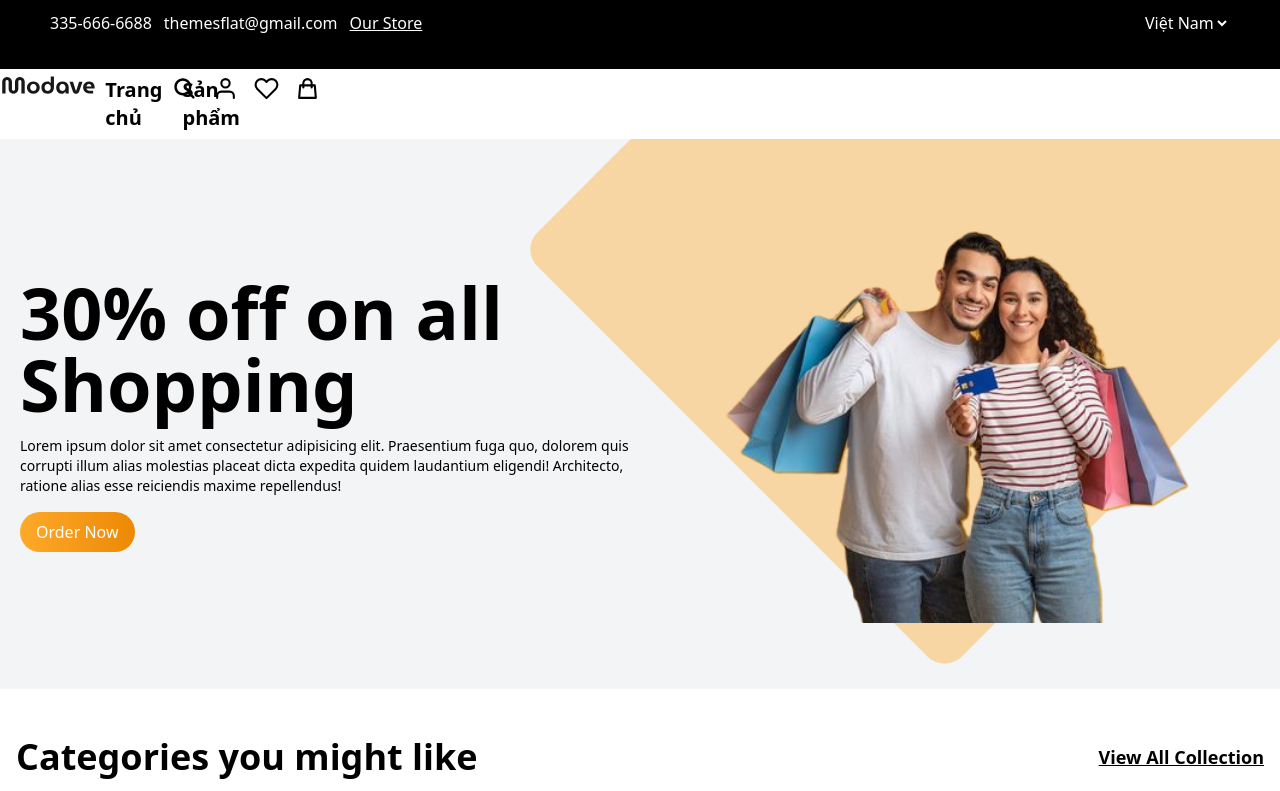
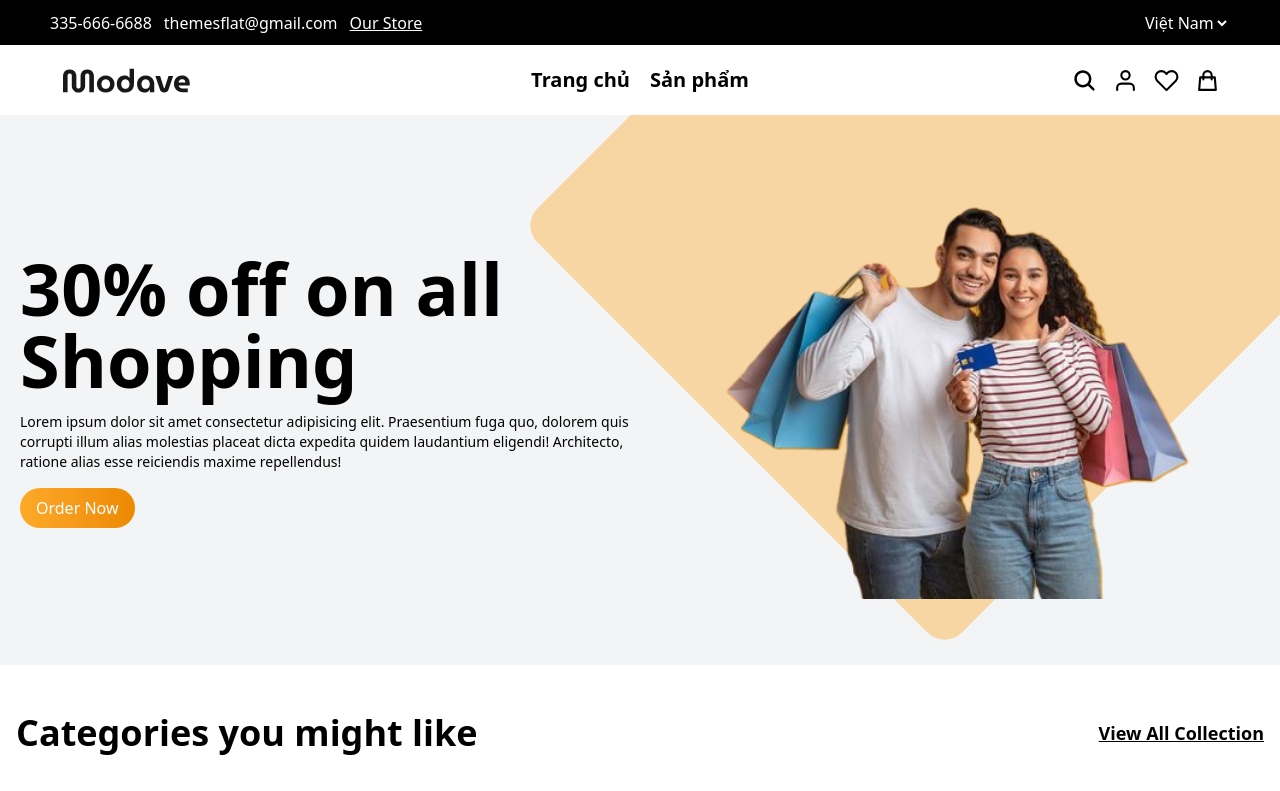
Before and after one commit to phuclonghuudong/LuanVanTotNghiepUIT, a React (Vite) app in the folder shop/: page / in a window 1280 px wide. Shown: the top 791 px of the page. Built offline with nearby package versions, Linux system fonts and the light colour scheme.

Commit message:
fix error header merge frontend

```diff
--- a/shop/src/v1/screens/layouts/Navbar.jsx
+++ b/shop/src/v1/screens/layouts/Navbar.jsx
@@ -1,45 +1,46 @@
-import { FiHeart, FiUser } from "react-icons/fi";
-import { HiOutlineShoppingBag } from "react-icons/hi";
-import { IoMenuOutline, IoSearch } from "react-icons/io5";
-import logo from "../../assets/logo/logo.svg";
-const Menu = [
+import React from 'react'
+import { IoMenuOutline, IoSearch } from 'react-icons/io5';
+import logo from '../../assets/logo/logo.svg';
+import { FiHeart, FiUser } from 'react-icons/fi';
+import { HiOutlineShoppingBag } from 'react-icons/hi';
+const Menu= [
   {
   id:1,
   name:'Trang chủ',
   link:"/"
   },
   {
-    id: 2,
-    name: "Sản phẩm",
-    link: "/products",
+  id:2,
+  name:'Sản phẩm',
+  link:"/products"
   },
-];
+
+]
 const Navbar = () => {
   return (
-
-    <header className="h-[70px]">
-        <div className="flex items-center h-full">
-          <div className="w-1/4 md:w-1/3 xl:hidden">
+    <header className='h-[70px] px-[10px]'>
+      <div className='container h-full mx-auto xl:px-[50px] '>
+        <div className='flex items-center h-full'>
+          <div className='w-1/4 md:w-1/3 xl:hidden'>
             <a href="#">
-              <IoMenuOutline fontSize={"30px"} />
+              <IoMenuOutline fontSize={'30px'} />
             </a>
           </div>
           <div className="md:w-1/3 w-1/2 xl:w-1/4 flex justify-center xl:justify-start">
               <a href="index.html" className="justify-center">
                   <img src={logo} alt="logo" className="logo"/>
               </a>
-
+          </div>
           <div className="hidden xl:block xl:w-1/2">
               <nav>
-              <ul className="flex items-center gap-5 justify-center">
-                {Menu.map((data) => (
-                  <li>
+                <ul className='flex items-center gap-5 justify-center'>
+                  {
+                  Menu.map((data)=>(
+                    <li key={data.id}>
                       <a
                       href={data.link}
-                      className="inline-block hover:text-red-700 hover:text-semibold hover:text-xl text-xl font-semibold duration-200"
-                    >
-                      {data.name}
-                    </a>
+                      className='inline-block hover:text-red-700 hover:text-semibold hover:text-xl text-xl font-semibold duration-200'
+                      >{data.name}</a>
                     </li>
                   ))}
                 </ul>
@@ -48,31 +49,23 @@ const Navbar = () => {
           <div className="xl:w-1/4 md:w-1/3 w-1/4">
             <ul className='flex items-center gap-4 justify-end'>
               <li>
-                <a href="#">
-                  <IoSearch fontSize={"25px"} />
-                </a>
+                <a href="#"><IoSearch fontSize={'25px'}/></a>
               </li>
-              <li className="hidden md:block">
-                <a href="#">
-                  <FiUser fontSize={"25px"} />
-                </a>
+              <li className='hidden md:block'>
+                <a href="#" ><FiUser fontSize={'25px'}/></a>
               </li>
-              <li className="hidden md:block">
-                <a href="#">
-                  <FiHeart fontSize={"25px"} />
-                </a>
+              <li className='hidden md:block'>
+                <a href="#"><FiHeart fontSize={'25px'}/></a>
               </li>
               <li>
-                <a href="#">
-                  <HiOutlineShoppingBag fontSize={"25px"} />
-                </a>
+                <a href="#"><HiOutlineShoppingBag fontSize={'25px'}/></a>
               </li>
             </ul>
           </div>
         </div>
       </div>
     </header>
-  );
-};
+  )
+}
 
-export default Navbar;
+export default Navbar
--- a/shop/src/v1/screens/layouts/TopNavbar.jsx
+++ b/shop/src/v1/screens/layouts/TopNavbar.jsx
@@ -1,6 +1,7 @@
+import React from 'react'
+
 const TopNavbar = () => {
   return (
-<div>
       <div className='bg-black'>
         <div className='container mx-auto xl:px-[50px] flex  items-center xl:justify-between justify-center min-h-[45px]  text-white'>
             <div>
@@ -17,17 +18,9 @@ const TopNavbar = () => {
                 </select>
             </div>
 
+        </div>
+    </div>
+  )
+}
 
-        </div>
-        <div className=" hidden xl:block">
-          <select name="" id="">
-            <option value="">Việt Nam</option>
-            <option value="">English</option>
-          </select>
-        </div>
-      </div>
-    </div>
-  );
-};
-
-export default TopNavbar;
+export default TopNavbar
```
Lines whose indentation alone changed are shown as unchanged.
